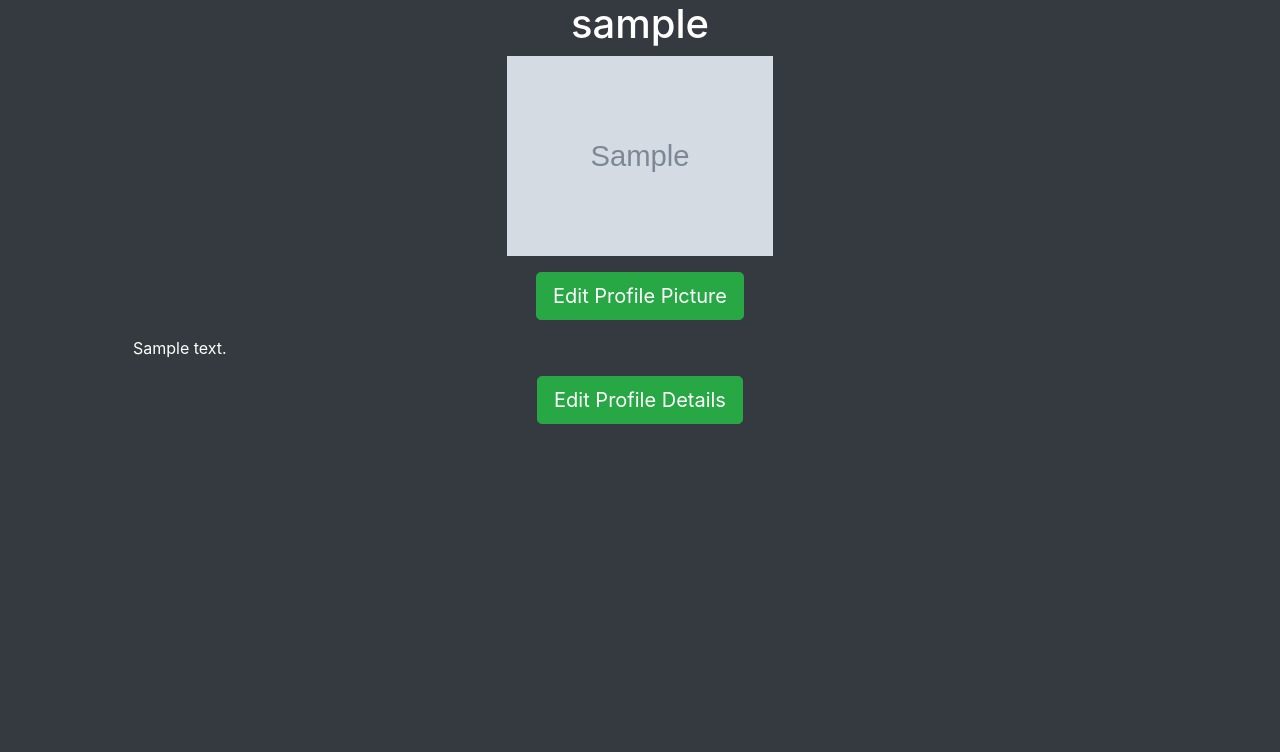
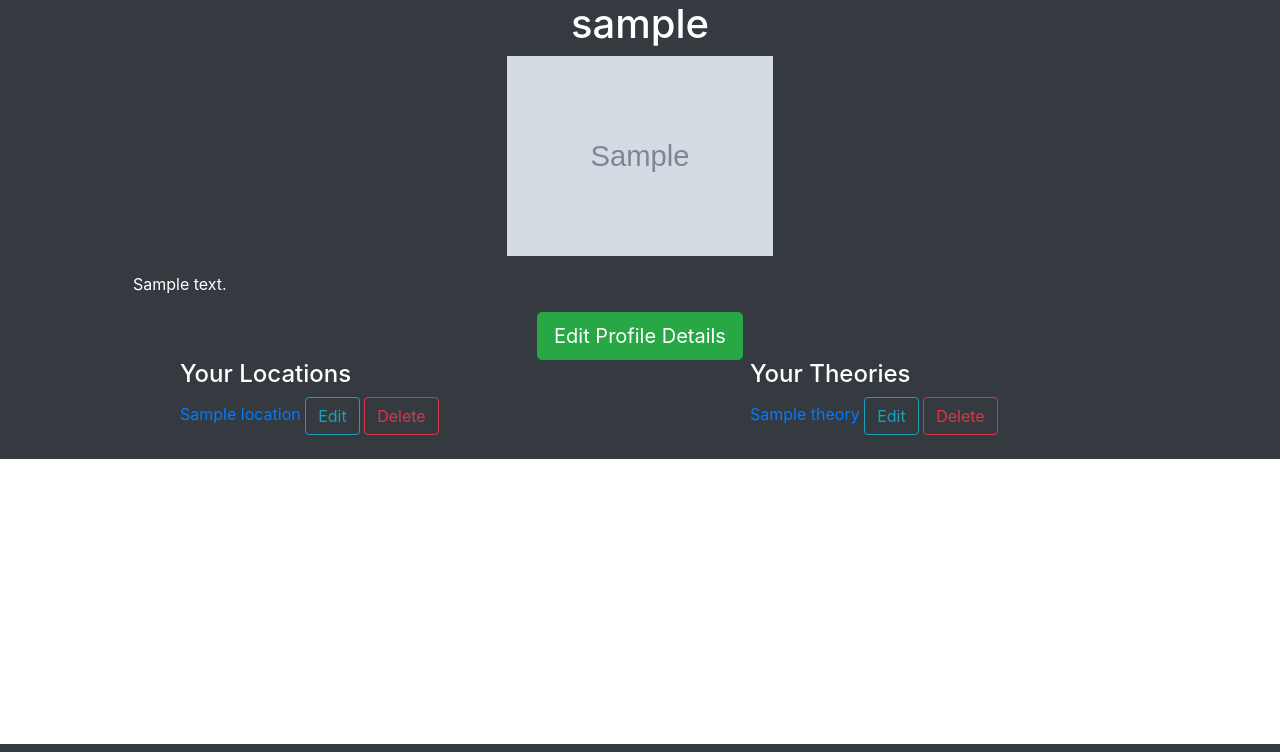
Before and after one commit to BobbyGifford/AncientArchitectureDjango, a Django app: page /accounts/profile in a window 1280 px wide. Shown: the part 56-808 px from the top of the page. Run offline with Django 3.2, Linux system fonts and the light colour scheme; a user stored in the database is signed in; tables that the repository leaves empty hold one stand-in row (values such as "Sample post"); grey boxes marked "Sample" are stand-in pictures; some libraries are stand-ins or nearby versions.

Commit message:
Added posts to user profile page.

```diff
--- a/accounts/urls.py
+++ b/accounts/urls.py
@@ -6,7 +6,6 @@ urlpatterns = [
     path('register', views.register, name='register'),
     path('profile', views.profile, name='profile'),
     path('edit_profile', views.edit_profile, name='edit_profile'),
-    path('edit_profile_pic', views.edit_profile_pic, name='edit_profile_pic'),
     path('login', views.login, name='login_user'),
     path('logout', views.logout, name='logout_user'),
     path('account_options/', include('django.contrib.auth.urls'))
--- a/accounts/views.py
+++ b/accounts/views.py
@@ -2,6 +2,8 @@ from django.shortcuts import render, redirect
 from django.contrib import messages, auth
 from django.contrib.auth.models import User
 from .models import Profile
+from theories.models import Theory
+from locations.models import Location
 
 
 def register(request):
@@ -42,8 +44,17 @@ def register(request):
 
 def profile(request):
     user_profile = Profile.objects.get(user=request.user)
+
+    # Search for user's locations
+    user_locations = Location.objects.filter(profile=user_profile).order_by('-upload_date')
+
+    # Search for user's theories
+    user_theories = Theory.objects.filter(profile=user_profile).order_by('-upload_date')
+
     context = {
-        'profile': user_profile
+        'profile': user_profile,
+        'locations': user_locations,
+        'theories': user_theories
     }
 
     return render(request, 'accounts/profile.html', context)
@@ -60,29 +71,14 @@ def edit_profile(request):
         old_profile = Profile.objects.get(user=request.user)
         old_profile.description = new_description
 
-        # Enter condition for if profile pic was changed.
-        # _____________________________________________________________
-        # if 'profile_image' in request.FILES:
-        #   old_profile.profile_image = request.FILES['profile_image'}
-        # _____________________________________________________________
+        if 'profile_pic' in request.FILES:
+            old_profile.profile_pic = request.FILES['profile_pic']
 
         old_profile.save()
 
         return render(request, 'pages/index.html')
 
     return render(request, 'accounts/edit_profile.html', context)
-
-
-def edit_profile_pic(request):
-    if request.method == 'POST':
-        new_profile_pic = request.FILES['profile_pic']
-        old_profile = Profile.objects.get(user=request.user)
-        old_profile.profile_pic = new_profile_pic
-        old_profile.save()
-
-        return render(request, 'pages/index.html')
-
-    return render(request, 'accounts/edit_profile_pic.html')
 
 
 def login(request):
--- a/templates/accounts/edit_profile.html
+++ b/templates/accounts/edit_profile.html
@@ -8,6 +8,11 @@
                 <div class="col-8 offset-2">
                     <form method="POST" enctype="multipart/form-data">
                         {% csrf_token %}
+                        <div class="form-group">
+                            <label for="profile_pic">Profile Pic</label>
+                            <input value="{{ profile.profile_pic }}" type="file" name="profile_pic"
+                                   class="form-control-file">
+                        </div>
                         <div class="form-group">
                             <label for="description">Description</label>
                             <textarea type="text" name="description" class="form-control"
--- a/templates/accounts/profile.html
+++ b/templates/accounts/profile.html
@@ -3,9 +3,9 @@
 {% load static %}
 
 {% block content %}
-    <div class="bg-dark text-white" style="height: 94vh;">
+    <div class="bg-dark text-white">
+        <div class="container">
 
-        <div class="container">
             {% if user.is_authenticated %}
                 <div class="text-center">
                     <h1>{{ user.username }}</h1>
@@ -19,26 +19,58 @@
                          src="{% static 'img/blank-profile-picture.png' %}">
                 {% endif %}
 
-                {% if profile.user == user %}
-                    <div class="text-center mt-3">
-                        <a href="{% url 'edit_profile_pic' %}" class="btn btn-lg btn-success">Edit Profile Picture</a>
-                    </div>
-                {% endif %}
-
                 {% if profile.description %}
                     <p class="mt-3 ml-5">{{ profile.description }}</p>
                 {% else %}
                     <h3 class="mt-5">No Description</h3>
                 {% endif %}
-                </div>
 
                 {% if profile.user == user %}
                     <div class="text-center">
                         <a href="{% url 'edit_profile' %}" class="btn btn-lg btn-success">Edit Profile Details</a>
                     </div>
                 {% endif %}
-
-                </div>
             {% endif %}
 
+            {# Displays User's Locations #}
+            <div class="row">
+                <div class="col-md-4 offset-md-1">
+                    <h4>Your Locations</h4>
+                    {% if locations %}
+                        {% for location in locations %}
+                            <div>
+                                <a href="{% url 'location' location.id %}">{{ location.title }}</a>
+                                {# If current user show edit and delete buttons #}
+                                {% if profile.user == user %}
+                                    <a href="{% url 'edit_location' location.id %}"
+                                       class="btn btn-outline-info">Edit</a>
+                                    <a href="{% url 'delete_location' location.id %}" class="btn btn-outline-danger">Delete</a>
+                                {% endif %}
+                            </div>
+                            <br>
+                        {% endfor %}
+                    {% endif %}
+                </div>
+
+                {# Displays User's Theories #}
+                <div class="col-md-4 offset-md-2">
+                    <h4>Your Theories</h4>
+                    {% if theories %}
+                        {% for theory in theories %}
+                            <div>
+                                <a href="{% url 'theory' theory.id %}">{{ theory.title }}</a>
+                                {% if profile.user == user %}
+                                    <a href="{% url 'edit_theory' theory.id %}" class="btn btn-outline-info">Edit</a>
+                                    <a href="{% url 'delete_theory' theory.id %}"
+                                       class="btn btn-outline-danger">Delete</a>
+                                {% endif %}
+                            </div>
+                            <br>
+                        {% endfor %}
+                    {% endif %}
+                </div>
+
+            </div>
+        </div>
+    </div>
 {% endblock %}
```
Also changed, not shown: locations/views.py (+9 -2 lines), theories/views.py (+11 -4 lines).
